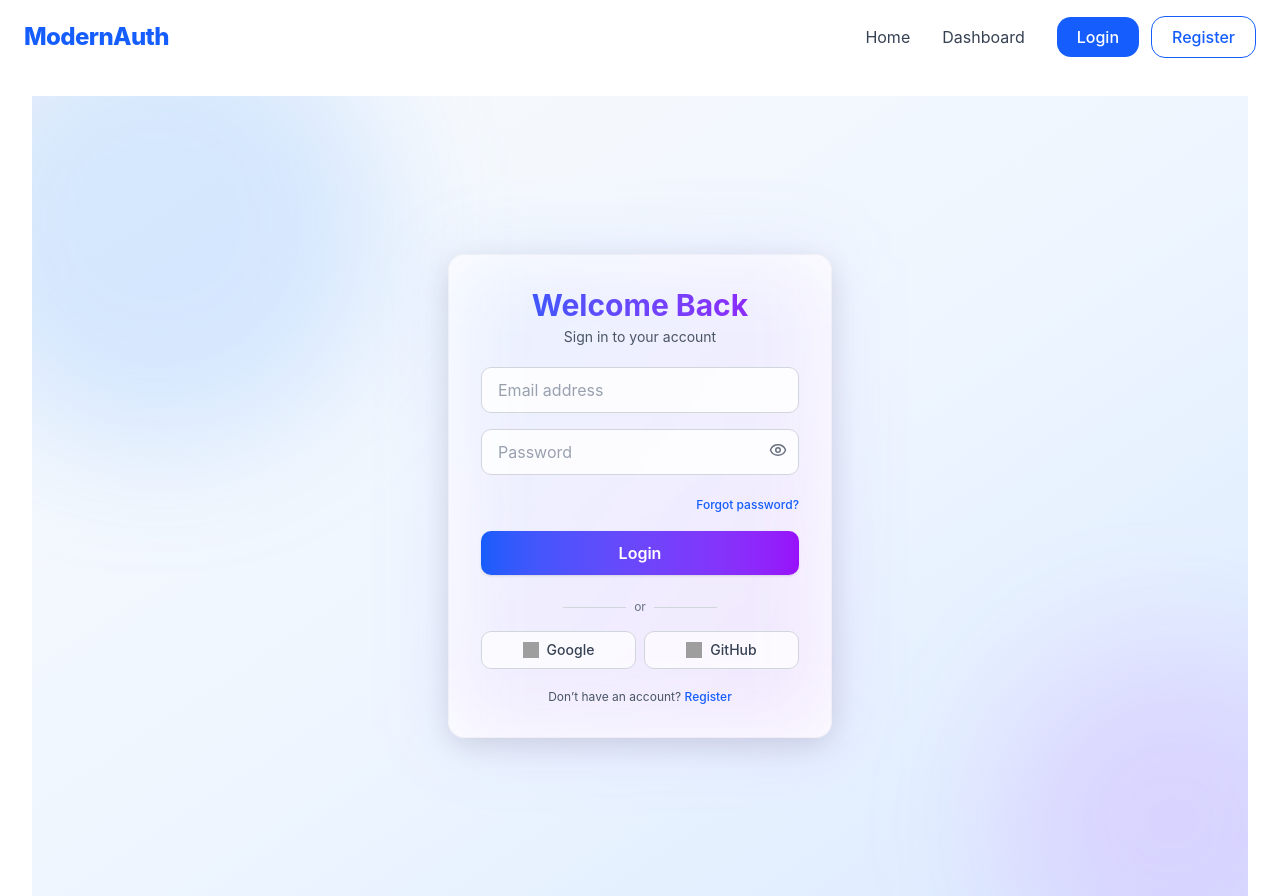
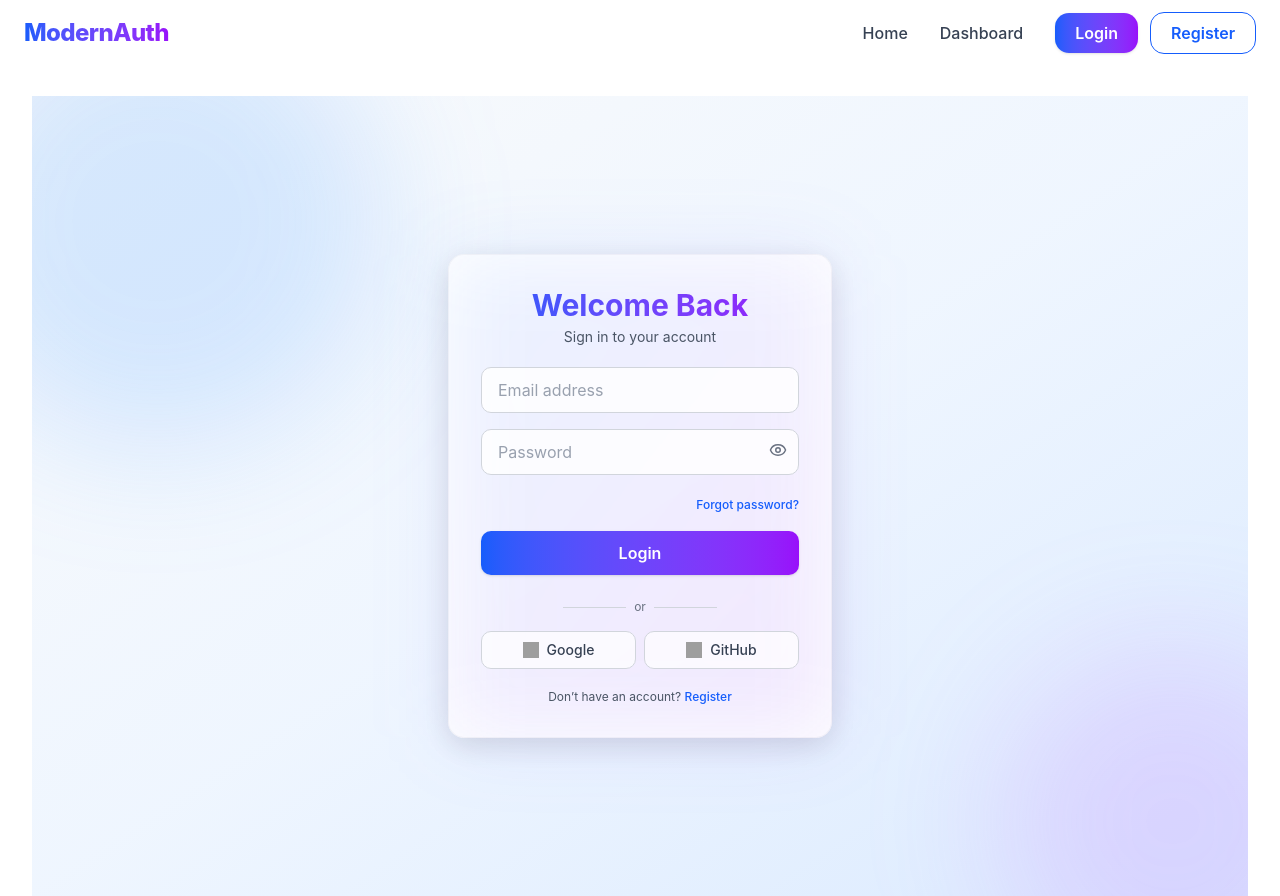
Before and after one commit to Clinton1029/modern-auth-app, a Next.js app: page /login in a window 1280 px wide. Built offline with nearby package versions, Linux system fonts and the light colour scheme; grey boxes are pictures that could not be loaded.

Commit message:
updated a navbar

```diff
--- a/components/Navbar.jsx
+++ b/components/Navbar.jsx
@@ -2,14 +2,14 @@
 
 import { useState, useEffect } from "react";
 import Link from "next/link";
-import { Menu, X } from "lucide-react";
+import { Menu, X, LogOut } from "lucide-react";
 import { motion, AnimatePresence } from "framer-motion";
 
 export default function Navbar() {
   const [isOpen, setIsOpen] = useState(false);
   const [scrolled, setScrolled] = useState(false);
 
-  // Temporary mock user (replace with NextAuth later)
+  // Mock user (replace with NextAuth user later)
   const user = null;
   // const user = { name: "Clinton", avatar: "/avatar.png" };
 
@@ -22,49 +22,66 @@ export default function Navbar() {
   }, []);
 
   return (
-    <nav
-      className={`fixed w-full top-0 z-50 transition-all duration-300 ${
-        scrolled ? "bg-white shadow-lg" : "bg-transparent"
+    <motion.nav
+      initial={{ y: -50, opacity: 0 }}
+      animate={{ y: 0, opacity: 1 }}
+      transition={{ duration: 0.6, ease: "easeOut" }}
+      className={`fixed w-full top-0 z-50 transition-all duration-500 ${
+        scrolled
+          ? "backdrop-blur-md bg-white/80 dark:bg-gray-900/60 border-b border-gray-200/20 shadow-lg"
+          : "bg-transparent"
       }`}
     >
-      <div className="max-w-7xl mx-auto px-6 py-4 flex justify-between items-center">
+      <div className="max-w-7xl mx-auto px-6 py-3 flex justify-between items-center">
         {/* Logo */}
         <Link
           href="/"
-          className="text-2xl font-extrabold tracking-tight text-blue-600 hover:opacity-90 transition"
+          className="text-2xl font-extrabold tracking-tight bg-gradient-to-r from-blue-600 to-purple-600 bg-clip-text text-transparent hover:opacity-90 transition"
         >
           ModernAuth
         </Link>
 
         {/* Desktop Nav */}
         <div className="hidden md:flex items-center gap-8">
-          <Link href="/" className="text-gray-700 hover:text-blue-600">
+          <Link
+            href="/"
+            className="text-gray-700 dark:text-gray-200 hover:text-blue-600 dark:hover:text-blue-400 transition-colors font-medium"
+          >
             Home
           </Link>
-          <Link href="/dashboard" className="text-gray-700 hover:text-blue-600">
+          <Link
+            href="/dashboard"
+            className="text-gray-700 dark:text-gray-200 hover:text-blue-600 dark:hover:text-blue-400 transition-colors font-medium"
+          >
             Dashboard
           </Link>
 
           {user ? (
-            <div className="flex items-center gap-3 bg-gray-100 rounded-full px-3 py-1">
-              <img
+            <div className="flex items-center gap-3 bg-gradient-to-r from-gray-100/60 to-gray-200/40 dark:from-gray-800/40 dark:to-gray-900/50 border border-gray-200/30 dark:border-gray-700/30 rounded-full px-3 py-1 shadow-sm hover:shadow-md transition-all">
+              <motion.img
+                whileHover={{ scale: 1.1, rotate: 2 }}
                 src={user.avatar || "/avatar.png"}
                 alt="avatar"
-                className="w-8 h-8 rounded-full border"
+                className="w-9 h-9 rounded-full border border-gray-300 dark:border-gray-700 object-cover"
               />
-              <span className="font-medium text-gray-800">{user.name}</span>
+              <span className="font-medium text-gray-800 dark:text-gray-200">
+                {user.name}
+              </span>
+              <button className="p-1 hover:text-red-500 transition">
+                <LogOut size={18} />
+              </button>
             </div>
           ) : (
             <div className="flex items-center gap-3">
               <Link
                 href="/login"
-                className="px-5 py-2 bg-blue-600 text-white font-medium rounded-xl hover:bg-blue-700 transition"
+                className="px-5 py-2 bg-gradient-to-r from-blue-600 to-purple-600 text-white font-semibold rounded-xl shadow hover:shadow-lg transition-all duration-300 hover:-translate-y-0.5"
               >
                 Login
               </Link>
               <Link
                 href="/register"
-                className="px-5 py-2 border border-blue-600 text-blue-600 font-medium rounded-xl hover:bg-blue-50 transition"
+                className="px-5 py-2 border border-blue-600 text-blue-600 dark:border-blue-400 dark:text-blue-400 font-semibold rounded-xl hover:bg-blue-50 dark:hover:bg-blue-900/30 transition-all duration-300"
               >
                 Register
               </Link>
@@ -75,13 +92,13 @@ export default function Navbar() {
         {/* Mobile Menu Button */}
         <button
           onClick={() => setIsOpen(!isOpen)}
-          className="md:hidden text-gray-700 focus:outline-none"
+          className="md:hidden text-gray-700 dark:text-gray-200 focus:outline-none"
         >
           {isOpen ? <X size={28} /> : <Menu size={28} />}
         </button>
       </div>
 
-      {/* Mobile Dropdown Menu */}
+      {/* Mobile Dropdown */}
       <AnimatePresence>
         {isOpen && (
           <motion.div
@@ -89,57 +106,60 @@ export default function Navbar() {
             animate={{ opacity: 1, y: 0 }}
             exit={{ opacity: 0, y: -10 }}
             transition={{ duration: 0.3 }}
-            className="md:hidden bg-white shadow-lg border-t border-gray-100"
+            className="md:hidden backdrop-blur-xl bg-white/90 dark:bg-gray-900/80 shadow-lg border-t border-gray-200/20 dark:border-gray-800/30"
           >
             <div className="flex flex-col items-center gap-5 py-6">
               <Link
                 href="/"
-                className="text-gray-800 text-lg font-medium hover:text-blue-600"
+                className="text-gray-800 dark:text-gray-100 text-lg font-medium hover:text-blue-600 dark:hover:text-blue-400 transition"
                 onClick={() => setIsOpen(false)}
               >
                 Home
               </Link>
               <Link
                 href="/dashboard"
-                className="text-gray-800 text-lg font-medium hover:text-blue-600"
+                className="text-gray-800 dark:text-gray-100 text-lg font-medium hover:text-blue-600 dark:hover:text-blue-400 transition"
                 onClick={() => setIsOpen(false)}
               >
                 Dashboard
               </Link>
 
               {user ? (
-                <div className="flex items-center gap-3 bg-gray-100 rounded-full px-3 py-1">
+                <div className="flex flex-col items-center gap-2">
                   <img
                     src={user.avatar || "/avatar.png"}
                     alt="avatar"
-                    className="w-8 h-8 rounded-full border"
+                    className="w-10 h-10 rounded-full border border-gray-300 dark:border-gray-700"
                   />
-                  <span className="font-medium text-gray-800">
+                  <span className="font-medium text-gray-800 dark:text-gray-200">
                     {user.name}
                   </span>
+                  <button className="flex items-center gap-2 text-sm text-red-500 font-semibold mt-2">
+                    <LogOut size={16} /> Logout
+                  </button>
                 </div>
               ) : (
-                <>
+                <div className="flex flex-col items-center gap-3">
                   <Link
                     href="/login"
-                    className="px-6 py-2 bg-blue-600 text-white font-medium rounded-xl hover:bg-blue-700 transition"
+                    className="w-32 py-2 bg-gradient-to-r from-blue-600 to-purple-600 text-white font-semibold rounded-xl hover:shadow-md transition"
                     onClick={() => setIsOpen(false)}
                   >
                     Login
                   </Link>
                   <Link
                     href="/register"
-                    className="px-6 py-2 border border-blue-600 text-blue-600 font-medium rounded-xl hover:bg-blue-50 transition"
+                    className="w-32 py-2 border border-blue-600 text-blue-600 dark:border-blue-400 dark:text-blue-400 font-semibold rounded-xl hover:bg-blue-50 dark:hover:bg-blue-900/30 transition"
                     onClick={() => setIsOpen(false)}
                   >
                     Register
                   </Link>
-                </>
+                </div>
               )}
             </div>
           </motion.div>
         )}
       </AnimatePresence>
-    </nav>
+    </motion.nav>
   );
 }
```
